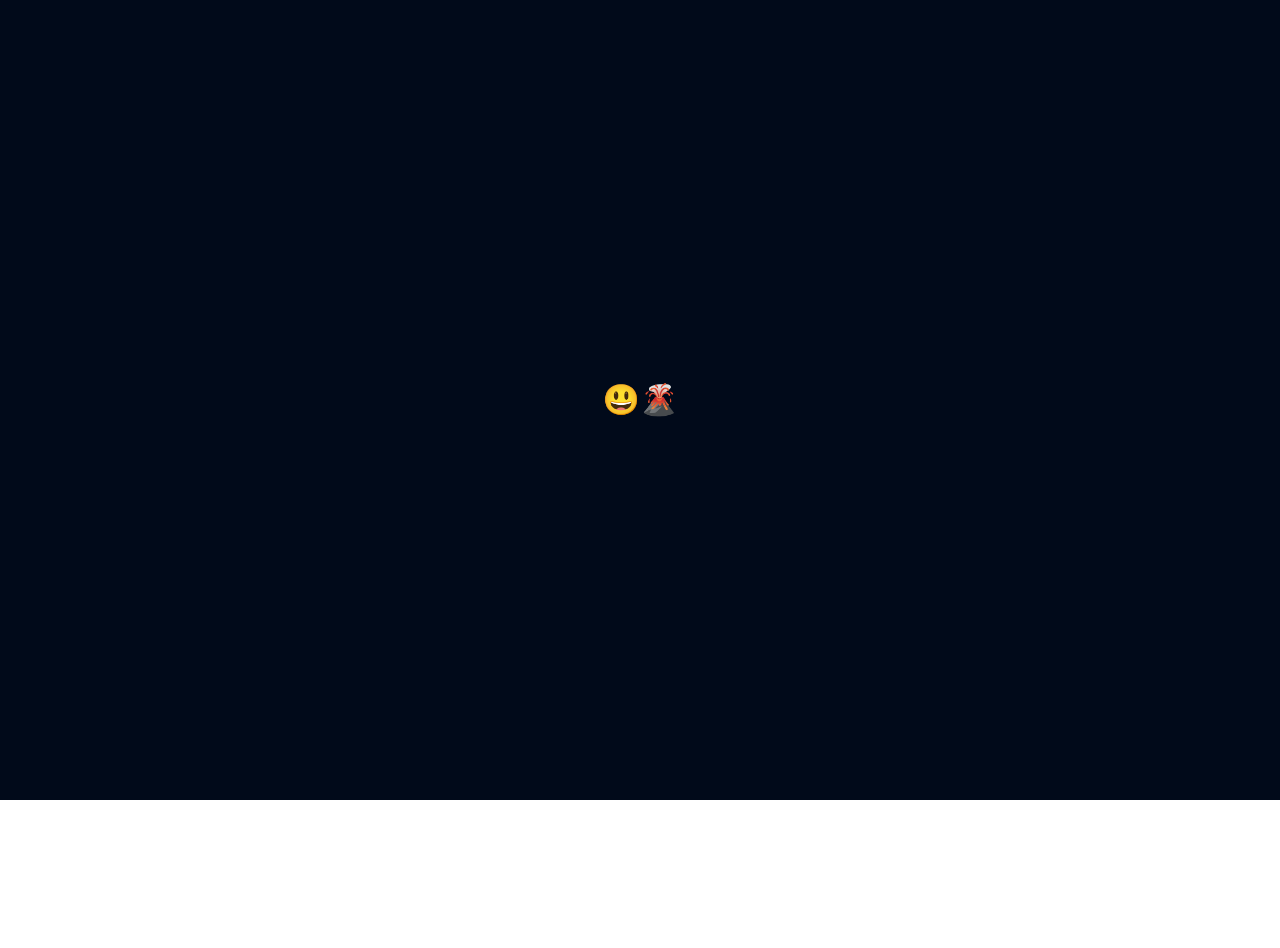
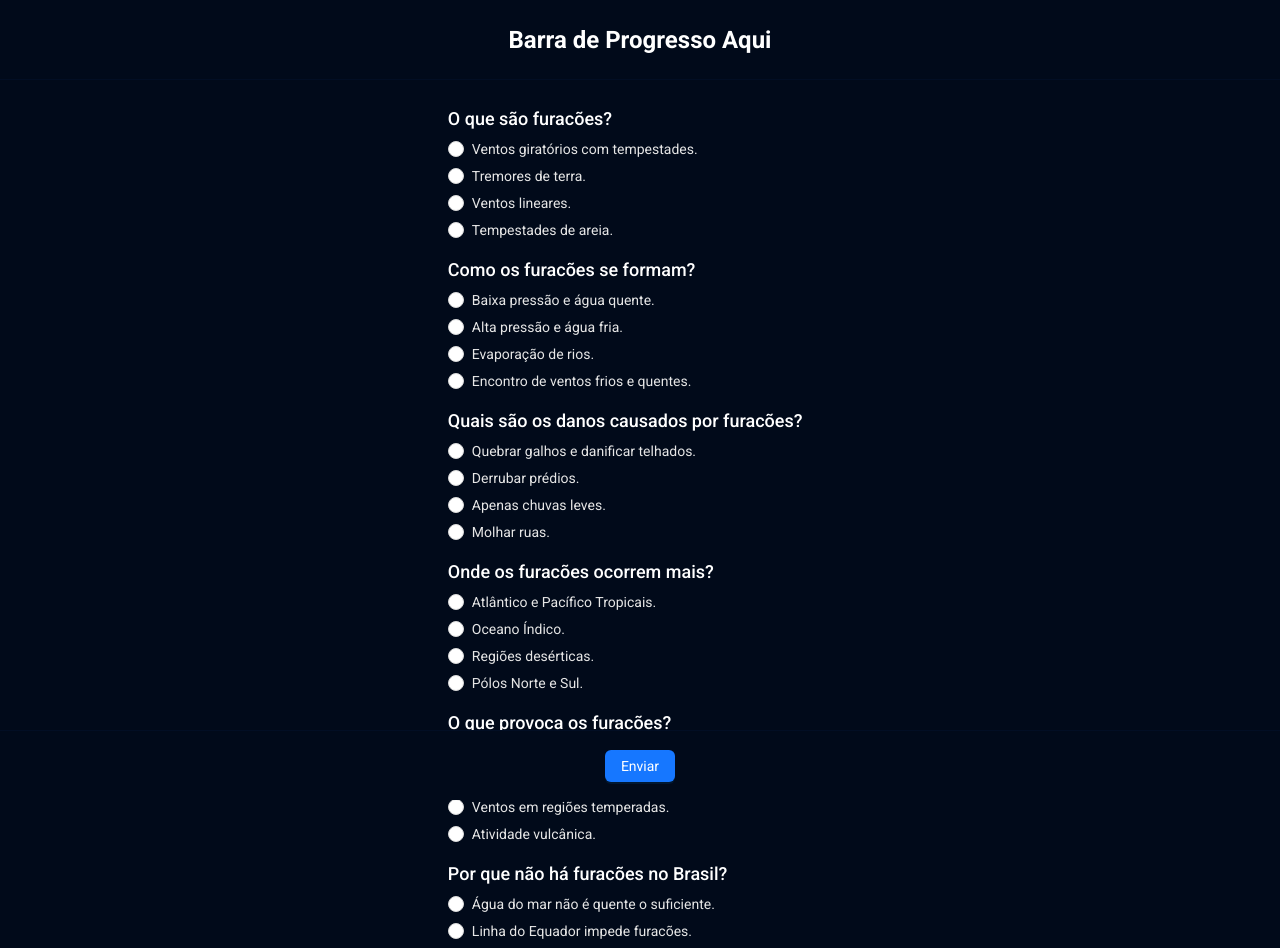
Before and after one commit to henriquegarcia-web/tornado-presentation, a React (Vite) app: page /forms in a window 1280 px wide. Shown: the top 948 px of the page. Before the commit the page ends 800 px from the top, so only its background shows below. Built offline with nearby package versions, Linux system fonts and the light colour scheme; a web font is replaced by a local one.

Commit message:
feat: Composição da tela de formulário

```diff
--- a/index.html
+++ b/index.html
@@ -15,7 +15,7 @@
     />
     <!-- Google Fonts Import - End -->
 
-    <title>Vite TS - Template</title>
+    <title>Vulcões 🌋</title>
   </head>
   <body>
     <div id="root"></div>
--- /dev/null
+++ b/src/data/questions.ts
@@ -0,0 +1,121 @@
+export interface IQuestionOption {
+  optionId: string
+  optionLabel: string
+}
+
+export interface IQuestion {
+  questionId: string
+  questionLabel: string
+  questionOptions: IQuestionOption[]
+  questionAnswer: string
+}
+
+const questionsData: IQuestion[] = [
+  {
+    questionId: 'q1',
+    questionLabel: 'O que são furacões?',
+    questionOptions: [
+      { optionId: 'q1_o1', optionLabel: 'Ventos giratórios com tempestades.' },
+      { optionId: 'q1_o2', optionLabel: 'Tremores de terra.' },
+      { optionId: 'q1_o3', optionLabel: 'Ventos lineares.' },
+      { optionId: 'q1_o4', optionLabel: 'Tempestades de areia.' }
+    ],
+    questionAnswer: 'q1_o1'
+  },
+  {
+    questionId: 'q2',
+    questionLabel: 'Como os furacões se formam?',
+    questionOptions: [
+      { optionId: 'q2_o1', optionLabel: 'Baixa pressão e água quente.' },
+      { optionId: 'q2_o2', optionLabel: 'Alta pressão e água fria.' },
+      { optionId: 'q2_o3', optionLabel: 'Evaporação de rios.' },
+      { optionId: 'q2_o4', optionLabel: 'Encontro de ventos frios e quentes.' }
+    ],
+    questionAnswer: 'q2_o1'
+  },
+  {
+    questionId: 'q3',
+    questionLabel: 'Quais são os danos causados por furacões?',
+    questionOptions: [
+      {
+        optionId: 'q3_o1',
+        optionLabel: 'Quebrar galhos e danificar telhados.'
+      },
+      { optionId: 'q3_o2', optionLabel: 'Derrubar prédios.' },
+      { optionId: 'q3_o3', optionLabel: 'Apenas chuvas leves.' },
+      { optionId: 'q3_o4', optionLabel: 'Molhar ruas.' }
+    ],
+    questionAnswer: 'q3_o1'
+  },
+  {
+    questionId: 'q4',
+    questionLabel: 'Onde os furacões ocorrem mais?',
+    questionOptions: [
+      { optionId: 'q4_o1', optionLabel: 'Atlântico e Pacífico Tropicais.' },
+      { optionId: 'q4_o2', optionLabel: 'Oceano Índico.' },
+      { optionId: 'q4_o3', optionLabel: 'Regiões desérticas.' },
+      { optionId: 'q4_o4', optionLabel: 'Pólos Norte e Sul.' }
+    ],
+    questionAnswer: 'q4_o1'
+  },
+  {
+    questionId: 'q5',
+    questionLabel: 'O que provoca os furacões?',
+    questionOptions: [
+      { optionId: 'q5_o1', optionLabel: 'Água do mar quente.' },
+      { optionId: 'q5_o2', optionLabel: 'Evaporação de lagos.' },
+      { optionId: 'q5_o3', optionLabel: 'Ventos em regiões temperadas.' },
+      { optionId: 'q5_o4', optionLabel: 'Atividade vulcânica.' }
+    ],
+    questionAnswer: 'q5_o1'
+  },
+  {
+    questionId: 'q6',
+    questionLabel: 'Por que não há furacões no Brasil?',
+    questionOptions: [
+      {
+        optionId: 'q6_o1',
+        optionLabel: 'Água do mar não é quente o suficiente.'
+      },
+      { optionId: 'q6_o2', optionLabel: 'Linha do Equador impede furacões.' },
+      { optionId: 'q6_o3', optionLabel: 'Brasil está longe dos oceanos.' },
+      { optionId: 'q6_o4', optionLabel: 'Atividade sísmica impede furacões.' }
+    ],
+    questionAnswer: 'q6_o1'
+  },
+  {
+    questionId: 'q7',
+    questionLabel: 'Quanto tempo os furacões duram?',
+    questionOptions: [
+      { optionId: 'q7_o1', optionLabel: '30 a 60 km de diâmetro.' },
+      { optionId: 'q7_o2', optionLabel: '10 a 20 km de diâmetro.' },
+      { optionId: 'q7_o3', optionLabel: '1 a 2 km de diâmetro.' },
+      { optionId: 'q7_o4', optionLabel: 'Indefinidamente.' }
+    ],
+    questionAnswer: 'q7_o1'
+  },
+  {
+    questionId: 'q8',
+    questionLabel: 'Como sobreviver a um furacão?',
+    questionOptions: [
+      { optionId: 'q8_o1', optionLabel: 'Fique longe de janelas.' },
+      { optionId: 'q8_o2', optionLabel: 'Observe o furacão na janela.' },
+      { optionId: 'q8_o3', optionLabel: 'Saia de casa.' },
+      { optionId: 'q8_o4', optionLabel: 'Suba no telhado.' }
+    ],
+    questionAnswer: 'q8_o1'
+  },
+  {
+    questionId: 'q9',
+    questionLabel: 'Quais itens são essenciais durante um furacão?',
+    questionOptions: [
+      { optionId: 'q9_o1', optionLabel: 'Comida, água e lanternas.' },
+      { optionId: 'q9_o2', optionLabel: 'Livros e revistas.' },
+      { optionId: 'q9_o3', optionLabel: 'Brinquedos e jogos.' },
+      { optionId: 'q9_o4', optionLabel: 'Roupas elegantes.' }
+    ],
+    questionAnswer: 'q9_o1'
+  }
+]
+
+export { questionsData }
--- a/src/screens/FormScreen/index.tsx
+++ b/src/screens/FormScreen/index.tsx
@@ -1,9 +1,58 @@
+import { useNavigate } from 'react-router-dom'
+
 import * as S from './styles'
+
+import { Button, Radio } from 'antd'
+
+import { useForm, Controller, SubmitHandler } from 'react-hook-form'
+
+import { questionsData } from '@/data/questions'
+interface FormValues {
+  [key: string]: string
+}
 
 interface IFormScreen {}
 
 const FormScreen = ({}: IFormScreen) => {
-  return <S.FormScreen>😃🌋</S.FormScreen>
+  const { control, handleSubmit } = useForm<FormValues>()
+  const navigate = useNavigate()
+
+  const onSubmit: SubmitHandler<FormValues> = (data) => {
+    console.log(data)
+    // navigate('/resultado')
+  }
+
+  return (
+    <S.FormScreen>
+      <S.FormHeader>Barra de Progresso Aqui</S.FormHeader>
+      <S.Form onFinish={handleSubmit(onSubmit)}>
+        {questionsData.map((question) => (
+          <S.FormWrapper key={question.questionId}>
+            <S.FormWrapperLabel>{question.questionLabel}</S.FormWrapperLabel>
+            <Controller
+              name={question.questionId}
+              control={control}
+              rules={{ required: 'Este campo é obrigatório' }}
+              render={({ field }) => (
+                <Radio.Group {...field}>
+                  {question.questionOptions.map((option) => (
+                    <Radio key={option.optionId} value={option.optionId}>
+                      {option.optionLabel}
+                    </Radio>
+                  ))}
+                </Radio.Group>
+              )}
+            />
+          </S.FormWrapper>
+        ))}
+        <S.FormFooter>
+          <Button type="primary" htmlType="submit">
+            Enviar
+          </Button>
+        </S.FormFooter>
+      </S.Form>
+    </S.FormScreen>
+  )
 }
 
 export default FormScreen
--- a/src/screens/FormScreen/styles.ts
+++ b/src/screens/FormScreen/styles.ts
@@ -1,10 +1,14 @@
 import styled from 'styled-components'
 import { Screen } from '@/utils/styles/globals'
+import { Form as FormAntd } from 'antd'
+
+const formHeader = '80px'
+const formFooter = '70px'
 
 export const FormScreen = styled(Screen)`
   display: flex;
-  justify-content: center;
   align-items: center;
+  padding: calc(${formHeader} + 30px) 20px calc(${formFooter} + 30px) 20px;
 
   font-size: 30px;
   line-height: 30px;
@@ -14,6 +18,70 @@ export const FormScreen = styled(Screen)`
   background-color: #010a1a;
 `
 
-// export const OtherTemplateScreen = styled.div`
-//   display: flex;
-// `
+export const FormHeader = styled.header`
+  z-index: 1000;
+  position: fixed;
+  top: 0;
+  left: 0;
+  display: flex;
+  justify-content: center;
+  align-items: center;
+  width: 100%;
+  height: ${formHeader};
+
+  font-size: 24px;
+
+  background-color: #010a1a;
+  border-bottom: 1px solid #020e24;
+`
+
+export const Form = styled(FormAntd)`
+  display: flex;
+  flex-direction: column;
+  row-gap: 20px;
+`
+
+export const FormWrapper = styled.div`
+  display: flex;
+  flex-direction: column;
+  row-gap: 10px;
+
+  .ant-radio-group {
+    display: flex;
+    flex-direction: column;
+    row-gap: 5px;
+
+    .ant-radio-wrapper {
+      span {
+        font-size: 14px;
+        line-height: 14px;
+        font-weight: 400;
+
+        color: rgb(230, 230, 230);
+      }
+    }
+  }
+`
+
+export const FormWrapperLabel = styled.label`
+  font-size: 18px;
+  line-height: 18px;
+  font-weight: 500;
+
+  color: white;
+`
+
+export const FormFooter = styled.footer`
+  z-index: 1000;
+  position: fixed;
+  bottom: 0;
+  left: 0;
+  display: flex;
+  justify-content: center;
+  align-items: center;
+  width: 100%;
+  height: ${formFooter};
+
+  background-color: #010a1a;
+  border-top: 1px solid #020e24;
+`
```
